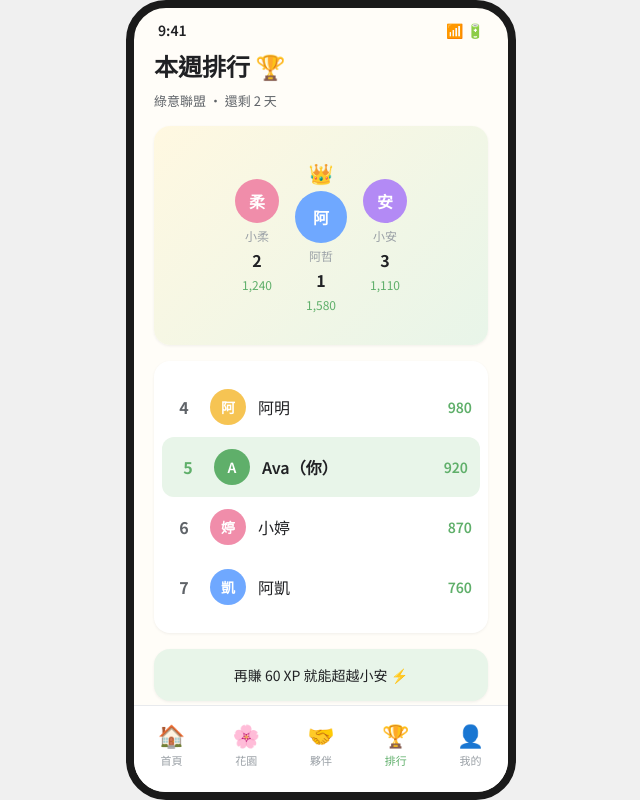
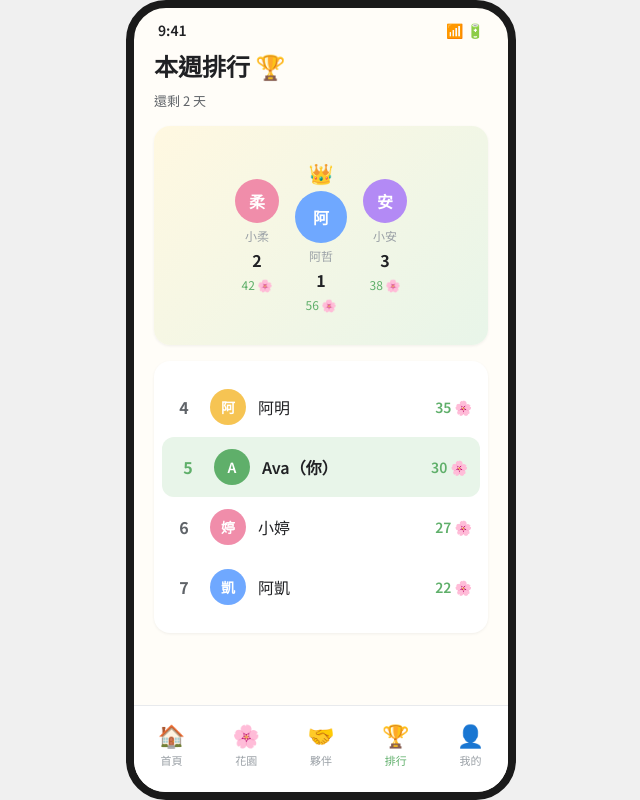
Before and after one commit to sisyphusss42/Buckeye, a React (Vite) app in the folder pressplay-app/: page /leaderboard in a window 1280 px wide. Shown: the whole page, without its empty margins (319-959 px from the left). Built offline with nearby package versions, Linux system fonts and the light colour scheme; sample sign-in values are in the browser's storage.

Commit message:
Lastest version

```diff
--- a/pressplay-app/src/data/seedData.js
+++ b/pressplay-app/src/data/seedData.js
@@ -5,90 +5,213 @@
 export function seedDemoData() {
   if (localStorage.getItem('demoSeeded')) return
 
-  // 10 pre-watched videos from various courses
+  const now = new Date()
+
+  // 30 pre-watched videos from various courses
   const completedVideos = [
-    { videoId: 'astro-1', title: '【觀念】恆星顏色與溫度', courseId: 'astronomy', completedAt: '2026-07-10T08:30:00.000Z' },
-    { videoId: 'astro-2', title: '【觀念】太陽視運動', courseId: 'astronomy', completedAt: '2026-07-10T09:00:00.000Z' },
-    { videoId: 'astro-3', title: '【觀念】亮度與光度', courseId: 'astronomy', completedAt: '2026-07-11T10:00:00.000Z' },
-    { videoId: 'geo-1', title: '【觀念】張裂型板塊邊界的地質活動＋錯動型板塊邊界的地質活動', courseId: 'geology', completedAt: '2026-07-11T14:00:00.000Z' },
-    { videoId: 'geo-2', title: '【觀念】板塊構造學說+板塊交界的三大類型', courseId: 'geology', completedAt: '2026-07-12T09:00:00.000Z' },
-    { videoId: 'geo-3', title: '【觀念】固體地球的分層', courseId: 'geology', completedAt: '2026-07-12T10:30:00.000Z' },
-    { videoId: 'atmo-1', title: '【觀念】影響颱風路徑的因素與不同颱風路徑對臺灣的影響', courseId: 'atmosphere', completedAt: '2026-07-13T08:00:00.000Z' },
-    { videoId: 'atmo-2', title: '【觀念】地轉風與近地面風', courseId: 'atmosphere', completedAt: '2026-07-13T09:00:00.000Z' },
-    { videoId: 'ocean-1', title: '【觀念】聖嬰與反聖嬰現象', courseId: 'ocean', completedAt: '2026-07-14T08:00:00.000Z' },
-    { videoId: 'ocean-2', title: '【觀念】潮汐', courseId: 'ocean', completedAt: '2026-07-14T09:30:00.000Z' },
-    { videoId: 'es-1', title: 'Structure of the Earth', courseId: 'earth-science-khan', completedAt: '2026-07-14T10:00:00.000Z' },
-    { videoId: 'econ-1', title: 'Introduction to Economics', courseId: 'microeconomics', completedAt: '2026-07-14T11:00:00.000Z' },
-    { videoId: 'fin-1', title: '理財第 1 課：「想要」還是「必要」？', courseId: 'financial-literacy', completedAt: '2026-07-14T12:00:00.000Z' },
+    // Astronomy (8)
+    { videoId: 'astro-1', courseId: 'astronomy', completedAt: '2026-07-01T08:30:00.000Z' },
+    { videoId: 'astro-2', courseId: 'astronomy', completedAt: '2026-07-01T09:00:00.000Z' },
+    { videoId: 'astro-3', courseId: 'astronomy', completedAt: '2026-07-02T10:00:00.000Z' },
+    { videoId: 'astro-4', courseId: 'astronomy', completedAt: '2026-07-02T11:00:00.000Z' },
+    { videoId: 'astro-5', courseId: 'astronomy', completedAt: '2026-07-03T08:00:00.000Z' },
+    { videoId: 'astro-6', courseId: 'astronomy', completedAt: '2026-07-03T09:00:00.000Z' },
+    { videoId: 'astro-7', courseId: 'astronomy', completedAt: '2026-07-04T08:00:00.000Z' },
+    { videoId: 'astro-8', courseId: 'astronomy', completedAt: '2026-07-04T09:00:00.000Z' },
+    // Geology (6)
+    { videoId: 'geo-1', courseId: 'geology', completedAt: '2026-07-05T08:00:00.000Z' },
+    { videoId: 'geo-2', courseId: 'geology', completedAt: '2026-07-05T09:00:00.000Z' },
+    { videoId: 'geo-3', courseId: 'geology', completedAt: '2026-07-06T08:00:00.000Z' },
+    { videoId: 'geo-4', courseId: 'geology', completedAt: '2026-07-06T09:00:00.000Z' },
+    { videoId: 'geo-5', courseId: 'geology', completedAt: '2026-07-07T08:00:00.000Z' },
+    { videoId: 'geo-6', courseId: 'geology', completedAt: '2026-07-07T09:00:00.000Z' },
+    // Atmosphere (4)
+    { videoId: 'atmo-1', courseId: 'atmosphere', completedAt: '2026-07-08T08:00:00.000Z' },
+    { videoId: 'atmo-2', courseId: 'atmosphere', completedAt: '2026-07-08T09:00:00.000Z' },
+    { videoId: 'atmo-3', courseId: 'atmosphere', completedAt: '2026-07-09T08:00:00.000Z' },
+    { videoId: 'atmo-4', courseId: 'atmosphere', completedAt: '2026-07-09T09:00:00.000Z' },
+    // Ocean (3)
+    { videoId: 'ocean-1', courseId: 'ocean', completedAt: '2026-07-10T08:00:00.000Z' },
+    { videoId: 'ocean-2', courseId: 'ocean', completedAt: '2026-07-10T09:00:00.000Z' },
+    { videoId: 'ocean-3', courseId: 'ocean', completedAt: '2026-07-10T10:00:00.000Z' },
+    // Earth Science Khan (4)
+    { videoId: 'es-1', courseId: 'earth-science-khan', completedAt: '2026-07-11T08:00:00.000Z' },
+    { videoId: 'es-2', courseId: 'earth-science-khan', completedAt: '2026-07-11T09:00:00.000Z' },
+    { videoId: 'es-3', courseId: 'earth-science-khan', completedAt: '2026-07-12T08:00:00.000Z' },
+    { videoId: 'es-4', courseId: 'earth-science-khan', completedAt: '2026-07-12T09:00:00.000Z' },
+    // Microeconomics (3)
+    { videoId: 'econ-1', courseId: 'microeconomics', completedAt: '2026-07-13T08:00:00.000Z' },
+    { videoId: 'econ-2', courseId: 'microeconomics', completedAt: '2026-07-13T09:00:00.000Z' },
+    { videoId: 'econ-3', courseId: 'microeconomics', completedAt: '2026-07-13T10:00:00.000Z' },
+    // Financial Literacy (2)
+    { videoId: 'fin-1', courseId: 'financial-literacy', completedAt: '2026-07-14T08:00:00.000Z' },
+    { videoId: 'fin-2', courseId: 'financial-literacy', completedAt: '2026-07-14T09:00:00.000Z' },
   ]
 
-  // Varying flower states (different familiarity/petals/review schedules)
-  const now = new Date()
+  // Flower states with varying familiarity
+  // 5 flowers under 20% familiarity (wilting/sprouts)
+  // Rest spread from 30% to 95%
   const flowerState = {
+    // === HIGH FAMILIARITY (mastered) ===
     'astro-1': {
-      petals: 8, baseFamiliarity: 85, lastReviewAt: '2026-07-14T10:00:00.000Z',
-      nextReviewAt: new Date(now.getTime() + 3 * 24 * 60 * 60 * 1000).toISOString(),
-      intervalDays: 7, easeFactor: 2.8, reviewCount: 4, totalCorrect: 10, totalAnswered: 12,
+      petals: 10, baseFamiliarity: 95, lastReviewAt: '2026-07-14T10:00:00.000Z',
+      nextReviewAt: new Date(now.getTime() + 30 * 24 * 60 * 60 * 1000).toISOString(),
+      intervalDays: 30, easeFactor: 3.0, reviewCount: 7, totalCorrect: 20, totalAnswered: 21,
     },
     'astro-2': {
-      petals: 6, baseFamiliarity: 65, lastReviewAt: '2026-07-13T14:00:00.000Z',
-      nextReviewAt: new Date(now.getTime() + 1 * 24 * 60 * 60 * 1000).toISOString(),
-      intervalDays: 3, easeFactor: 2.5, reviewCount: 3, totalCorrect: 7, totalAnswered: 9,
-    },
-    'astro-3': {
-      petals: 4, baseFamiliarity: 45, lastReviewAt: '2026-07-12T16:00:00.000Z',
-      nextReviewAt: new Date(now.getTime() - 2 * 60 * 60 * 1000).toISOString(), // due now
-      intervalDays: 1, easeFactor: 2.3, reviewCount: 2, totalCorrect: 4, totalAnswered: 6,
+      petals: 9, baseFamiliarity: 90, lastReviewAt: '2026-07-13T14:00:00.000Z',
+      nextReviewAt: new Date(now.getTime() + 14 * 24 * 60 * 60 * 1000).toISOString(),
+      intervalDays: 14, easeFactor: 2.9, reviewCount: 6, totalCorrect: 17, totalAnswered: 18,
     },
     'geo-1': {
-      petals: 9, baseFamiliarity: 92, lastReviewAt: '2026-07-14T08:00:00.000Z',
-      nextReviewAt: new Date(now.getTime() + 14 * 24 * 60 * 60 * 1000).toISOString(),
-      intervalDays: 14, easeFactor: 3.0, reviewCount: 5, totalCorrect: 14, totalAnswered: 15,
+      petals: 9, baseFamiliarity: 88, lastReviewAt: '2026-07-14T08:00:00.000Z',
+      nextReviewAt: new Date(now.getTime() + 12 * 24 * 60 * 60 * 1000).toISOString(),
+      intervalDays: 14, easeFactor: 2.8, reviewCount: 5, totalCorrect: 14, totalAnswered: 15,
+    },
+    'econ-1': {
+      petals: 8, baseFamiliarity: 82, lastReviewAt: '2026-07-14T14:00:00.000Z',
+      nextReviewAt: new Date(now.getTime() + 7 * 24 * 60 * 60 * 1000).toISOString(),
+      intervalDays: 7, easeFactor: 2.7, reviewCount: 4, totalCorrect: 11, totalAnswered: 12,
+    },
+
+    // === GOOD FAMILIARITY ===
+    'astro-3': {
+      petals: 8, baseFamiliarity: 78, lastReviewAt: '2026-07-13T10:00:00.000Z',
+      nextReviewAt: new Date(now.getTime() + 5 * 24 * 60 * 60 * 1000).toISOString(),
+      intervalDays: 7, easeFactor: 2.6, reviewCount: 4, totalCorrect: 10, totalAnswered: 12,
+    },
+    'astro-4': {
+      petals: 7, baseFamiliarity: 72, lastReviewAt: '2026-07-12T16:00:00.000Z',
+      nextReviewAt: new Date(now.getTime() + 3 * 24 * 60 * 60 * 1000).toISOString(),
+      intervalDays: 5, easeFactor: 2.5, reviewCount: 3, totalCorrect: 8, totalAnswered: 9,
     },
     'geo-2': {
-      petals: 5, baseFamiliarity: 55, lastReviewAt: '2026-07-13T10:00:00.000Z',
-      nextReviewAt: new Date(now.getTime() - 1 * 60 * 60 * 1000).toISOString(), // due now
-      intervalDays: 1, easeFactor: 2.4, reviewCount: 2, totalCorrect: 5, totalAnswered: 6,
-    },
-    'geo-3': {
-      petals: 3, baseFamiliarity: 30, lastReviewAt: '2026-07-12T11:00:00.000Z',
-      nextReviewAt: new Date(now.getTime() - 5 * 60 * 60 * 1000).toISOString(), // due now
-      intervalDays: 1, easeFactor: 2.1, reviewCount: 1, totalCorrect: 2, totalAnswered: 3,
+      petals: 7, baseFamiliarity: 70, lastReviewAt: '2026-07-13T09:00:00.000Z',
+      nextReviewAt: new Date(now.getTime() + 4 * 24 * 60 * 60 * 1000).toISOString(),
+      intervalDays: 5, easeFactor: 2.5, reviewCount: 3, totalCorrect: 7, totalAnswered: 9,
     },
     'atmo-1': {
-      petals: 7, baseFamiliarity: 72, lastReviewAt: '2026-07-14T12:00:00.000Z',
-      nextReviewAt: new Date(now.getTime() + 5 * 24 * 60 * 60 * 1000).toISOString(),
-      intervalDays: 7, easeFactor: 2.6, reviewCount: 3, totalCorrect: 8, totalAnswered: 9,
-    },
-    'atmo-2': {
-      petals: 4, baseFamiliarity: 40, lastReviewAt: '2026-07-13T15:00:00.000Z',
-      nextReviewAt: new Date(now.getTime() - 30 * 60 * 1000).toISOString(), // due now
-      intervalDays: 1, easeFactor: 2.2, reviewCount: 1, totalCorrect: 3, totalAnswered: 3,
+      petals: 7, baseFamiliarity: 68, lastReviewAt: '2026-07-14T12:00:00.000Z',
+      nextReviewAt: new Date(now.getTime() + 3 * 24 * 60 * 60 * 1000).toISOString(),
+      intervalDays: 3, easeFactor: 2.5, reviewCount: 3, totalCorrect: 8, totalAnswered: 9,
     },
     'ocean-1': {
-      petals: 6, baseFamiliarity: 60, lastReviewAt: '2026-07-14T14:00:00.000Z',
+      petals: 6, baseFamiliarity: 65, lastReviewAt: '2026-07-14T09:00:00.000Z',
       nextReviewAt: new Date(now.getTime() + 2 * 24 * 60 * 60 * 1000).toISOString(),
       intervalDays: 3, easeFactor: 2.5, reviewCount: 2, totalCorrect: 5, totalAnswered: 6,
     },
-    'ocean-2': {
-      petals: 2, baseFamiliarity: 20, lastReviewAt: null,
-      nextReviewAt: null,
-      intervalDays: 1, easeFactor: 2.5, reviewCount: 0, totalCorrect: 0, totalAnswered: 0,
+
+    // === MODERATE FAMILIARITY ===
+    'astro-5': {
+      petals: 6, baseFamiliarity: 60, lastReviewAt: '2026-07-12T08:00:00.000Z',
+      nextReviewAt: new Date(now.getTime() + 1 * 24 * 60 * 60 * 1000).toISOString(),
+      intervalDays: 3, easeFactor: 2.4, reviewCount: 2, totalCorrect: 5, totalAnswered: 6,
+    },
+    'geo-3': {
+      petals: 5, baseFamiliarity: 55, lastReviewAt: '2026-07-13T08:00:00.000Z',
+      nextReviewAt: new Date(now.getTime() + 1 * 24 * 60 * 60 * 1000).toISOString(),
+      intervalDays: 3, easeFactor: 2.4, reviewCount: 2, totalCorrect: 4, totalAnswered: 6,
+    },
+    'atmo-2': {
+      petals: 5, baseFamiliarity: 52, lastReviewAt: '2026-07-13T15:00:00.000Z',
+      nextReviewAt: new Date(now.getTime() + 18 * 60 * 60 * 1000).toISOString(), // tomorrow
+      intervalDays: 1, easeFactor: 2.3, reviewCount: 2, totalCorrect: 4, totalAnswered: 6,
     },
     'es-1': {
       petals: 5, baseFamiliarity: 50, lastReviewAt: '2026-07-14T10:30:00.000Z',
-      nextReviewAt: new Date(now.getTime() - 3 * 60 * 60 * 1000).toISOString(), // due now
-      intervalDays: 1, easeFactor: 2.3, reviewCount: 1, totalCorrect: 3, totalAnswered: 4,
+      nextReviewAt: new Date(now.getTime() + 2 * 24 * 60 * 60 * 1000).toISOString(),
+      intervalDays: 3, easeFactor: 2.3, reviewCount: 2, totalCorrect: 4, totalAnswered: 6,
     },
-    'econ-1': {
-      petals: 7, baseFamiliarity: 75, lastReviewAt: '2026-07-14T14:00:00.000Z',
-      nextReviewAt: new Date(now.getTime() + 4 * 24 * 60 * 60 * 1000).toISOString(),
-      intervalDays: 5, easeFactor: 2.7, reviewCount: 3, totalCorrect: 8, totalAnswered: 9,
+    'econ-2': {
+      petals: 5, baseFamiliarity: 48, lastReviewAt: '2026-07-13T11:00:00.000Z',
+      nextReviewAt: new Date(now.getTime() + 12 * 60 * 60 * 1000).toISOString(), // later today
+      intervalDays: 1, easeFactor: 2.3, reviewCount: 1, totalCorrect: 3, totalAnswered: 3,
+    },
+
+    // === LOW FAMILIARITY (needs review) ===
+    'astro-6': {
+      petals: 4, baseFamiliarity: 40, lastReviewAt: '2026-07-11T08:00:00.000Z',
+      nextReviewAt: new Date(now.getTime() + 6 * 60 * 60 * 1000).toISOString(), // later today
+      intervalDays: 1, easeFactor: 2.2, reviewCount: 1, totalCorrect: 2, totalAnswered: 3,
+    },
+    'geo-4': {
+      petals: 4, baseFamiliarity: 38, lastReviewAt: '2026-07-10T09:00:00.000Z',
+      nextReviewAt: new Date(now.getTime() + 8 * 60 * 60 * 1000).toISOString(), // later today
+      intervalDays: 1, easeFactor: 2.1, reviewCount: 1, totalCorrect: 2, totalAnswered: 3,
+    },
+    'atmo-3': {
+      petals: 4, baseFamiliarity: 35, lastReviewAt: '2026-07-12T09:00:00.000Z',
+      nextReviewAt: new Date(now.getTime() + 10 * 60 * 60 * 1000).toISOString(), // later today
+      intervalDays: 1, easeFactor: 2.1, reviewCount: 1, totalCorrect: 2, totalAnswered: 3,
+    },
+    'ocean-2': {
+      petals: 3, baseFamiliarity: 30, lastReviewAt: '2026-07-11T10:00:00.000Z',
+      nextReviewAt: new Date(now.getTime() - 8 * 60 * 60 * 1000).toISOString(), // due now ← KEEP
+      intervalDays: 1, easeFactor: 2.0, reviewCount: 1, totalCorrect: 1, totalAnswered: 3,
+    },
+    'es-2': {
+      petals: 4, baseFamiliarity: 32, lastReviewAt: '2026-07-12T10:00:00.000Z',
+      nextReviewAt: new Date(now.getTime() + 5 * 60 * 60 * 1000).toISOString(), // later today
+      intervalDays: 1, easeFactor: 2.0, reviewCount: 1, totalCorrect: 2, totalAnswered: 3,
     },
     'fin-1': {
-      petals: 3, baseFamiliarity: 35, lastReviewAt: '2026-07-14T12:30:00.000Z',
-      nextReviewAt: new Date(now.getTime() - 1 * 60 * 60 * 1000).toISOString(), // due now
-      intervalDays: 1, easeFactor: 2.2, reviewCount: 1, totalCorrect: 2, totalAnswered: 3,
+      petals: 3, baseFamiliarity: 28, lastReviewAt: '2026-07-14T08:30:00.000Z',
+      nextReviewAt: new Date(now.getTime() - 2 * 60 * 60 * 1000).toISOString(), // due now ← KEEP
+      intervalDays: 1, easeFactor: 2.0, reviewCount: 1, totalCorrect: 1, totalAnswered: 3,
+    },
+
+    // === VERY LOW FAMILIARITY (<20%) — 5 flowers ===
+    'astro-7': {
+      petals: 2, baseFamiliarity: 18, lastReviewAt: '2026-07-05T08:00:00.000Z',
+      nextReviewAt: new Date(now.getTime() + 3 * 60 * 60 * 1000).toISOString(), // later today
+      intervalDays: 1, easeFactor: 1.8, reviewCount: 1, totalCorrect: 1, totalAnswered: 3,
+    },
+    'astro-8': {
+      petals: 2, baseFamiliarity: 15, lastReviewAt: '2026-07-04T10:00:00.000Z',
+      nextReviewAt: new Date(now.getTime() + 4 * 60 * 60 * 1000).toISOString(), // later today
+      intervalDays: 1, easeFactor: 1.6, reviewCount: 1, totalCorrect: 0, totalAnswered: 3,
+    },
+    'geo-5': {
+      petals: 2, baseFamiliarity: 12, lastReviewAt: '2026-07-08T09:00:00.000Z',
+      nextReviewAt: new Date(now.getTime() + 7 * 60 * 60 * 1000).toISOString(), // later today
+      intervalDays: 1, easeFactor: 1.5, reviewCount: 1, totalCorrect: 0, totalAnswered: 3,
+    },
+    'geo-6': {
+      petals: 2, baseFamiliarity: 10, lastReviewAt: '2026-07-07T10:00:00.000Z',
+      nextReviewAt: new Date(now.getTime() + 9 * 60 * 60 * 1000).toISOString(), // later today
+      intervalDays: 1, easeFactor: 1.4, reviewCount: 1, totalCorrect: 0, totalAnswered: 3,
+    },
+    'atmo-4': {
+      petals: 2, baseFamiliarity: 8, lastReviewAt: '2026-07-09T10:00:00.000Z',
+      nextReviewAt: new Date(now.getTime() + 2 * 60 * 60 * 1000).toISOString(), // later today
+      intervalDays: 1, easeFactor: 1.3, reviewCount: 1, totalCorrect: 0, totalAnswered: 3,
+    },
+
+    // === NEVER REVIEWED — push to future so not counted as due ===
+    'ocean-3': {
+      petals: 2, baseFamiliarity: 20, lastReviewAt: '2026-07-14T10:00:00.000Z',
+      nextReviewAt: new Date(now.getTime() + 20 * 60 * 60 * 1000).toISOString(),
+      intervalDays: 1, easeFactor: 2.5, reviewCount: 0, totalCorrect: 0, totalAnswered: 0,
+    },
+    'es-3': {
+      petals: 2, baseFamiliarity: 20, lastReviewAt: '2026-07-14T10:00:00.000Z',
+      nextReviewAt: new Date(now.getTime() + 22 * 60 * 60 * 1000).toISOString(),
+      intervalDays: 1, easeFactor: 2.5, reviewCount: 0, totalCorrect: 0, totalAnswered: 0,
+    },
+    'es-4': {
+      petals: 2, baseFamiliarity: 20, lastReviewAt: '2026-07-14T10:00:00.000Z',
+      nextReviewAt: new Date(now.getTime() + 24 * 60 * 60 * 1000).toISOString(),
+      intervalDays: 1, easeFactor: 2.5, reviewCount: 0, totalCorrect: 0, totalAnswered: 0,
+    },
+    'econ-3': {
+      petals: 2, baseFamiliarity: 20, lastReviewAt: '2026-07-14T10:00:00.000Z',
+      nextReviewAt: new Date(now.getTime() + 26 * 60 * 60 * 1000).toISOString(),
+      intervalDays: 1, easeFactor: 2.5, reviewCount: 0, totalCorrect: 0, totalAnswered: 0,
+    },
+    'fin-2': {
+      petals: 2, baseFamiliarity: 20, lastReviewAt: '2026-07-14T10:00:00.000Z',
+      nextReviewAt: new Date(now.getTime() + 28 * 60 * 60 * 1000).toISOString(),
+      intervalDays: 1, easeFactor: 2.5, reviewCount: 0, totalCorrect: 0, totalAnswered: 0,
     },
   }
 
--- a/pressplay-app/src/screens/Leaderboard.jsx
+++ b/pressplay-app/src/screens/Leaderboard.jsx
@@ -2,26 +2,28 @@ import StatusBar from '../components/StatusBar'
 import BottomNav from '../components/BottomNav'
 
 export default function Leaderboard() {
+  const completedVideos = JSON.parse(localStorage.getItem('completedVideos') || '[]')
+  const myFlowers = completedVideos.length
+
   return (
     <div className="screen">
       <StatusBar />
       <div className="screen-content">
         <h2 className="text-h2 mb-8">本週排行 🏆</h2>
-        <p className="text-caption mb-16">綠意聯盟 · 還剩 2 天</p>
+        <p className="text-caption mb-16">還剩 2 天</p>
         <div className="card mb-16" style={{ background: 'linear-gradient(135deg,var(--yellow-light),var(--green-light))' }}>
           <div className="flex items-center justify-center gap-16" style={{ padding: '16px 0' }}>
-            <div className="flex flex-col items-center gap-4"><div className="avatar pink" style={{ width: 44, height: 44 }}>柔</div><span className="text-small">小柔</span><span style={{ fontWeight: 700 }}>2</span><span className="text-small" style={{ color: 'var(--green)' }}>1,240</span></div>
-            <div className="flex flex-col items-center gap-4"><span style={{ fontSize: 20 }}>👑</span><div className="avatar blue" style={{ width: 52, height: 52 }}>阿</div><span className="text-small">阿哲</span><span style={{ fontWeight: 700, fontSize: 16 }}>1</span><span className="text-small" style={{ color: 'var(--green)' }}>1,580</span></div>
-            <div className="flex flex-col items-center gap-4"><div className="avatar purple" style={{ width: 44, height: 44 }}>安</div><span className="text-small">小安</span><span style={{ fontWeight: 700 }}>3</span><span className="text-small" style={{ color: 'var(--green)' }}>1,110</span></div>
+            <div className="flex flex-col items-center gap-4"><div className="avatar pink" style={{ width: 44, height: 44 }}>柔</div><span className="text-small">小柔</span><span style={{ fontWeight: 700 }}>2</span><span className="text-small" style={{ color: 'var(--green)' }}>42 🌸</span></div>
+            <div className="flex flex-col items-center gap-4"><span style={{ fontSize: 20 }}>👑</span><div className="avatar blue" style={{ width: 52, height: 52 }}>阿</div><span className="text-small">阿哲</span><span style={{ fontWeight: 700, fontSize: 16 }}>1</span><span className="text-small" style={{ color: 'var(--green)' }}>56 🌸</span></div>
+            <div className="flex flex-col items-center gap-4"><div className="avatar purple" style={{ width: 44, height: 44 }}>安</div><span className="text-small">小安</span><span style={{ fontWeight: 700 }}>3</span><span className="text-small" style={{ color: 'var(--green)' }}>38 🌸</span></div>
           </div>
         </div>
         <div className="card">
-          <div className="leader-item"><span className="leader-rank">4</span><div className="avatar yellow" style={{ width: 36, height: 36, fontSize: 14 }}>阿</div><span style={{ fontWeight: 500 }}>阿明</span><span className="leader-xp">980</span></div>
-          <div className="leader-item" style={{ background: 'var(--green-light)', borderRadius: 12, padding: 12, margin: '0 -8px' }}><span className="leader-rank" style={{ color: 'var(--green)' }}>5</span><div className="avatar green" style={{ width: 36, height: 36, fontSize: 14 }}>A</div><span style={{ fontWeight: 600 }}>Ava（你）</span><span className="leader-xp">920</span></div>
-          <div className="leader-item"><span className="leader-rank">6</span><div className="avatar pink" style={{ width: 36, height: 36, fontSize: 14 }}>婷</div><span style={{ fontWeight: 500 }}>小婷</span><span className="leader-xp">870</span></div>
-          <div className="leader-item"><span className="leader-rank">7</span><div className="avatar blue" style={{ width: 36, height: 36, fontSize: 14 }}>凱</div><span style={{ fontWeight: 500 }}>阿凱</span><span className="leader-xp">760</span></div>
+          <div className="leader-item"><span className="leader-rank">4</span><div className="avatar yellow" style={{ width: 36, height: 36, fontSize: 14 }}>阿</div><span style={{ fontWeight: 500 }}>阿明</span><span className="leader-xp">35 🌸</span></div>
+          <div className="leader-item" style={{ background: 'var(--green-light)', borderRadius: 12, padding: 12, margin: '0 -8px' }}><span className="leader-rank" style={{ color: 'var(--green)' }}>5</span><div className="avatar green" style={{ width: 36, height: 36, fontSize: 14 }}>A</div><span style={{ fontWeight: 600 }}>Ava（你）</span><span className="leader-xp">{myFlowers} 🌸</span></div>
+          <div className="leader-item"><span className="leader-rank">6</span><div className="avatar pink" style={{ width: 36, height: 36, fontSize: 14 }}>婷</div><span style={{ fontWeight: 500 }}>小婷</span><span className="leader-xp">27 🌸</span></div>
+          <div className="leader-item"><span className="leader-rank">7</span><div className="avatar blue" style={{ width: 36, height: 36, fontSize: 14 }}>凱</div><span style={{ fontWeight: 500 }}>阿凱</span><span className="leader-xp">22 🌸</span></div>
         </div>
-        <div className="card mt-16" style={{ background: 'var(--green-light)', textAlign: 'center' }}><p style={{ fontSize: 14 }}>再賺 60 XP 就能超越小安 ⚡</p></div>
       </div>
       <BottomNav />
     </div>
--- a/pressplay-app/src/screens/Video.jsx
+++ b/pressplay-app/src/screens/Video.jsx
@@ -64,10 +64,14 @@ export default function Video() {
           </div>
         )}
 
-        <div className="ai-bubble mt-16" style={{ cursor: 'pointer' }} onClick={() => navigate(`/quiz/${episode.id}`)}>
+        <div className="card mt-16" style={{ background: 'linear-gradient(135deg, var(--green-light), var(--blue-light))', cursor: 'pointer', padding: '12px 16px', borderRadius: 16, fontSize: 14, lineHeight: 1.6 }} onClick={() => navigate(`/quiz/${episode.id}`)}>
           想測驗一下對「{episode.title}」的理解嗎？
           <div style={{ marginTop: 8 }}><span className="btn btn-small btn-primary">開始測驗</span></div>
         </div>
+
+        <button className="btn btn-ghost mt-16" onClick={() => navigate(`/course/${episode.courseId}`)}>
+          ← 回到「{episode.courseTitle}」課程列表
+        </button>
       </div>
     </div>
   )
```
Also changed, not shown: pressplay-app/src/screens/Profile.jsx (+7 -4 lines), 1 other file (tests, documents, lock files or other folders).
